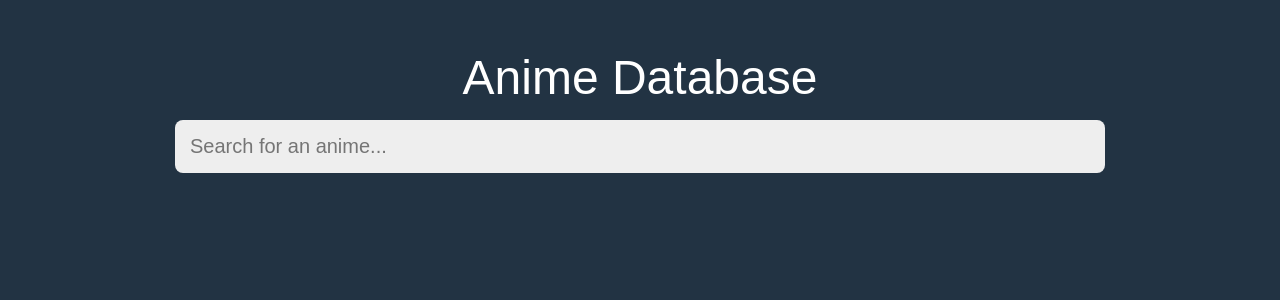
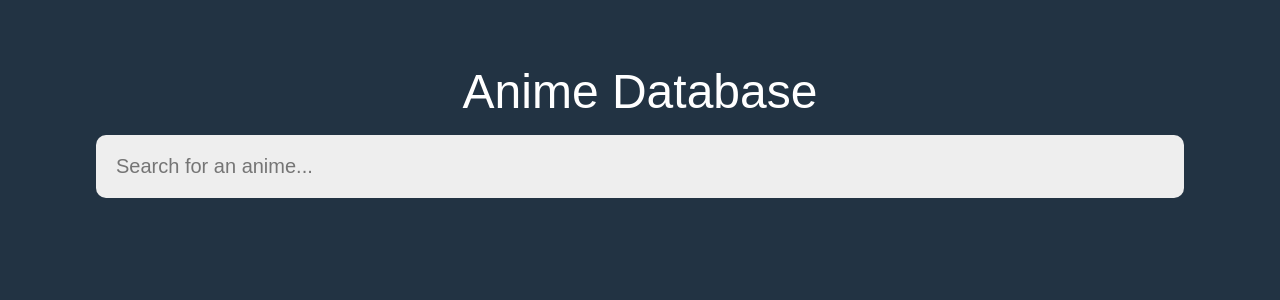
Before and after one commit to Caro-L-dev/Anim-pedia, a React (Create React App) app: page / in a window 1280 px wide. Shown: the top 300 px of the page. Built offline with nearby package versions, Linux system fonts and the light colour scheme.

Commit message:
:lipstick: Add results style + update scss style

```diff
--- a/src/App.js
+++ b/src/App.js
@@ -85,10 +85,10 @@ function App() {
 
   return (
     <div className="App">
-      <header>
-        <h1>Anime Database</h1>
+      <header className="header">
+        <h1 className="header__title">Anime Database</h1>
       </header>
-      <main>
+      <main className="main">
         <SearchBar handleInput={handleInput} search={search} />
         <Results results={state.results} />
       </main>
--- a/src/components/Result.js
+++ b/src/components/Result.js
@@ -3,8 +3,8 @@ import React from 'react';
 function Result({ result }) {
     return (
         <div className="result">
-            <img src={result.Poster} alt="" />
-            <h3>{result.Title}</h3>
+            <img className="result__img" src={result.Poster} alt="" />
+            <h3 className="result__title">{result.Title}</h3>
         </div>
     )
 
--- a/src/index.js
+++ b/src/index.js
@@ -1,7 +1,7 @@
 import React from 'react';
 import ReactDOM from 'react-dom';
-import './styles/index.css';
-import './styles/search.css';
+import './styles/index.scss';
+import './styles/searchbar.scss';
 import './styles/results.scss';
 import App from './App';
 
--- a/src/styles/index.css
+++ b/src/styles/index.scss
@@ -1,3 +1,5 @@
+@use 'vars';
+
 * {
   margin: 0;
   padding: 0;
@@ -6,26 +8,26 @@
 
 body {
   font-family: 'montserrat', sans-serif;
-  background-color: #223343;
+  background-color: vars.$background-color;
 }
 
-header {
-  padding: 50px 15px 0px;
+.header {
+  padding: 4em 1em 0em;
 }
 
-header h1 {
-  color: #FFF;
+.header__title {
+  color: vars.$color-light;
   font-size: 48px;
   font-weight: 500;
   text-align: center;
 }
 
-main {
+.main {
   width: 100%;
-  max-width: 960px;
+  max-width: 70em;
   margin: 0 auto;
 }
 
 section {
-  padding: 15px;
+  padding: 1em;
 }
--- a/src/styles/results.scss
+++ b/src/styles/results.scss
@@ -0,0 +1,36 @@
+@use 'vars';
+
+.results  {
+    display: flex;
+    flex-wrap: wrap;
+    margin: 0em -1em;
+}
+
+.results .result {
+    display: flex;
+    flex-direction: column;
+    width: 33.333%;
+    min-width: 1em;
+    padding: 1em;
+    cursor: pointer;
+}
+
+.results .result__img {
+    display: block;
+    width: 100%;
+}
+
+.results .result__title {
+    color: vars.$color-light;
+    font-size: vars.$title-font-size;
+    font-weight: 600;
+    padding: 1em;
+    background: vars.$title-background-color;
+    flex: 1 1 100%;
+    transition: 0.4s ease-out;
+}
+
+.results .result__title:hover {
+    background: vars.$color-light;
+    color: vars.$title-font-color-hover;
+}
--- a/src/styles/search.css
+++ /dev/null
@@ -1,22 +0,0 @@
-.searchbox {
-    display: block;
-    width: 100%;
-    padding: 15px;
-
-    border: none;
-    outline: none;
-    background: none;
-
-    background-color: #EEE;
-    border-radius: 8px;
-
-    color: #53565A;
-    font-size: 20px;
-    font-weight: 300;
-
-    transition: 0.4s ease-out;
-  }
-
-.searchbox:focus {
-    box-shadow: 0px 0px 8px 3px #4484C4;
-}
--- /dev/null
+++ b/src/styles/searchbar.scss
@@ -0,0 +1,24 @@
+@use 'vars';
+
+.searchbox {
+    display: block;
+    width: 100%;
+    padding: 1em;
+
+    border: none;
+    outline: none;
+    background: none;
+
+    background-color: vars.$color-light-2;
+    border-radius: 0.5em;
+
+    color: vars.$searchbox-placeholder-color;
+    font-size: vars.$title-font-size;
+    font-weight: 300;
+
+    transition: 0.4s ease-out;
+  }
+
+.searchbox:focus {
+    box-shadow: vars.$searchbox-focus;
+}
--- /dev/null
+++ b/src/styles/vars.scss
@@ -0,0 +1,11 @@
+$background-color: #223343;
+
+$color-light: #FFF;
+$color-light-2: #EEE;
+
+$title-background-color:#445565;
+$title-font-color-hover: #223343;
+$title-font-size: 20px;
+
+$searchbox-placeholder-color: #53565A;
+$searchbox-focus:  0em 0em 0.5em 0.2em #4484C4;
```
